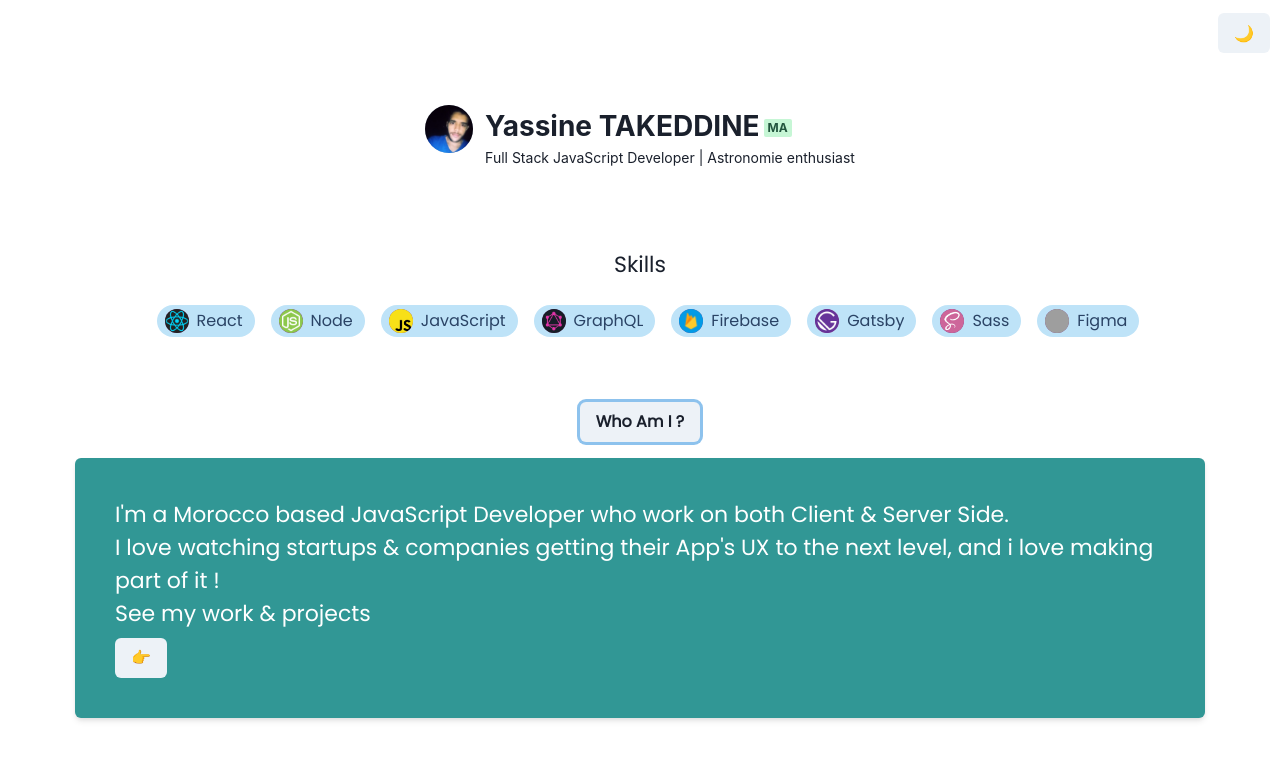
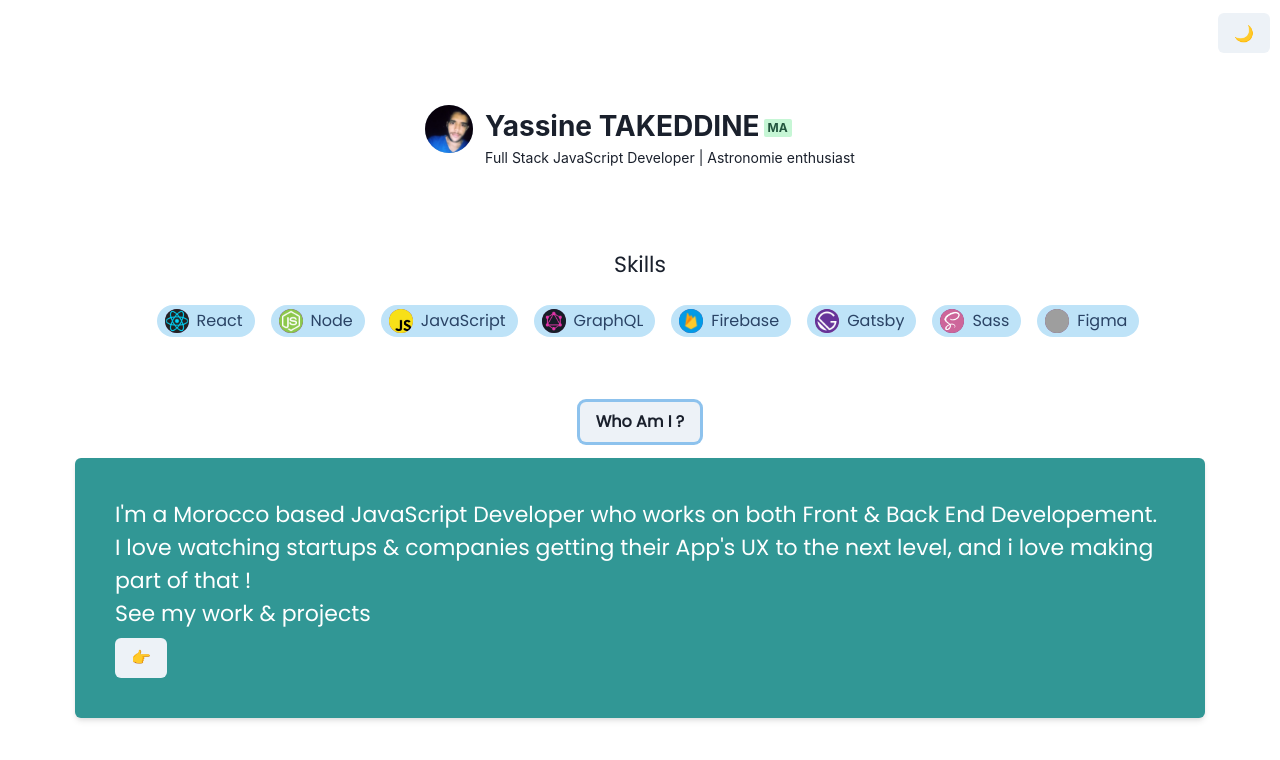
Before and after one commit to YassineTk/React-Chakra-Portfolio, a React (Create React App) app: page / in a window 1280 px wide. Both pictures are taken after a click on the button "Who Am I ?". Shown: the top 760 px of the page. Built offline with nearby package versions, Linux system fonts and the light colour scheme; grey boxes are pictures that could not be loaded.

Commit message:
modified about me

```diff
--- a/src/components/App.js
+++ b/src/components/App.js
@@ -170,11 +170,11 @@ function App() {
             rounded="md"
             shadow="md"
           >
-            I'm a Morocco based JavaScript Developer who work on both Client &
-            Server Side.
+            I'm a Morocco based JavaScript Developer who works on both Front &
+            Back End Developement.
             <br /> I love watching startups & companies getting their App's UX
-            to the next level, and i love making part of it ! <br /> See my work
-            & projects <br />
+            to the next level, and i love making part of that ! <br /> See my
+            work & projects <br />
             <Button marginTop="8px">👉</Button>
           </Box>
         </Fade>
```
